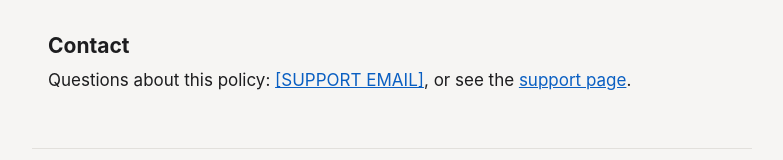
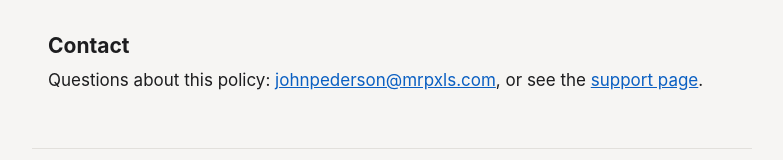
Before and after one commit to johnpederson-wiscnet/pixelverse-site, a plain HTML site: page privacy.html in a window 1280 px wide. Shown: the part 2786-2946 px from the top of the page, without its empty margins (248-1031 px from the left). Drawn offline with Linux system fonts and the light colour scheme.

Commit message:
Add the support contact address
Co-Authored-By: Claude Fable 5.2 <noreply@anthropic.com>

```diff
--- a/privacy.html
+++ b/privacy.html
@@ -105,7 +105,7 @@ footer p{margin-bottom:8px}
 <p>If this policy changes, the new version will be posted at this address with a new effective date.</p>
 
 <h2>Contact</h2>
-<p>Questions about this policy: <a href="mailto:[SUPPORT EMAIL]">[SUPPORT EMAIL]</a>, or see the <a href="support.html">support page</a>.</p>
+<p>Questions about this policy: <a href="mailto:johnpederson@mrpxls.com">johnpederson@mrpxls.com</a>, or see the <a href="support.html">support page</a>.</p>
 </main>
 <footer>
 <p>Pixelverse is an independent app. It is not affiliated with or endorsed by OpenAI or ElevenLabs.</p>
```
Also changed, not shown: support.html (+1 -1 lines).
